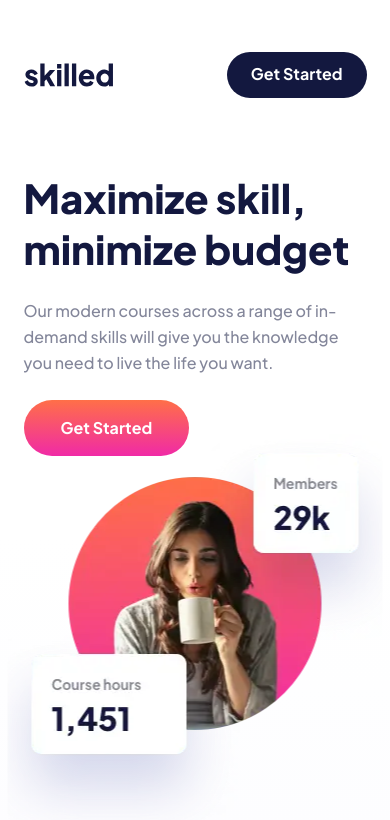
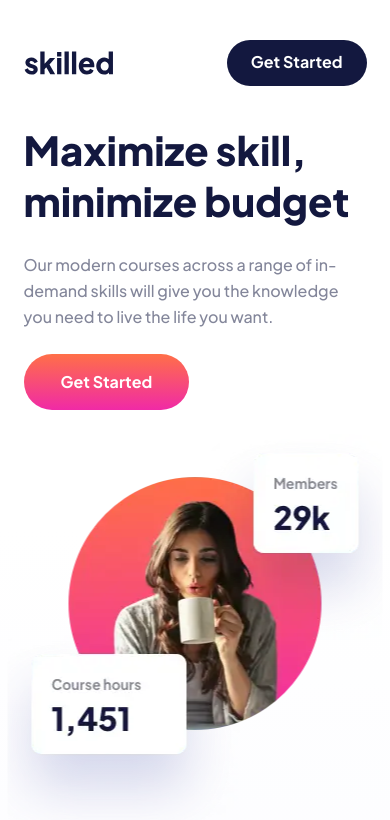
Before and after one commit to drakiso/Challenges_skilled_elearning_landing_page, a website: page index.html in a window 390 px wide. Shown: the top 820 px of the page. Drawn offline with Linux system fonts and the light colour scheme.

Commit message:
last modification

```diff
--- a/scss/layouts/_footer.scss
+++ b/scss/layouts/_footer.scss
@@ -3,7 +3,12 @@ footer {
     background-color: $bg-primary;
     div {
         @include content_center;
-        @include header_footer
+        @include header_footer;
+        padding: 32px 0;
+
+        @media screen and (max-width: 1279.9px) {
+            padding: 36px 0;
+        }
     }
 
     .CTA {
--- a/scss/layouts/_header.scss
+++ b/scss/layouts/_header.scss
@@ -2,7 +2,7 @@ header {
     div {
         @include content_center;
         @include header_footer;
-        padding: 24px 0 0;
+        padding: 24px 0 0 0;
     }
 
     @media screen and (max-width: 767.9px) {
--- a/scss/main.scss
+++ b/scss/main.scss
@@ -58,7 +58,11 @@ body {
         margin: 29px 18px 40px 0;
 
         @media screen and (max-width: 1279.9px) {
-            margin: 24px 0;
+            margin: 25px 0;
+        }
+
+        @media screen and (max-width: 767.9px) {
+            margin: 26px 0 24px;
         }
     }
 
--- a/scss/utils/_mixins.scss
+++ b/scss/utils/_mixins.scss
@@ -2,12 +2,9 @@
     display: flex;
     justify-content: space-between;
     align-items: center;
-    padding: 32px 0;
     color: $white;
 
     @media screen and (max-width: 1279.9px) {
-        padding: 36px 0;
-
         img {
             width: 89px;
         }
```
Also changed, not shown: css/style.css, 1 other file.
